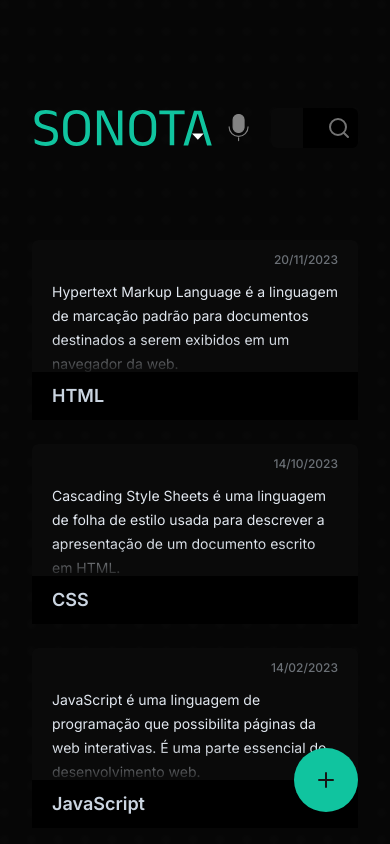
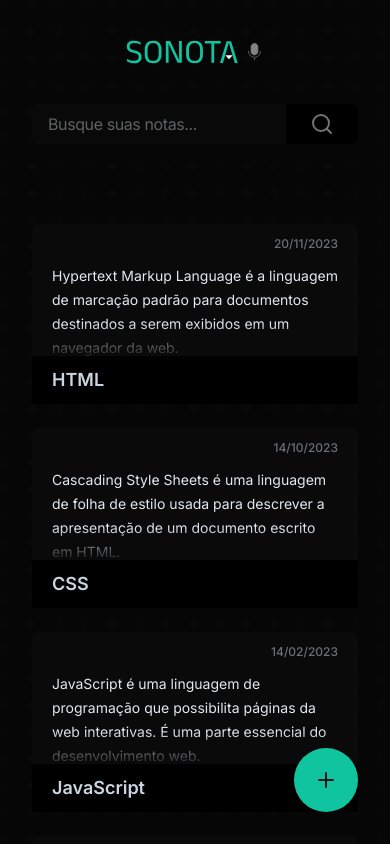
Before and after one commit to Bruno-SF-dev/Sonota, a React (Vite) app: page / in a window 390 px wide. Shown: the top 844 px of the page. Built offline with nearby package versions, Linux system fonts and the light colour scheme.

Commit message:
fix: adaptar elementos que não estavam responsivos

```diff
--- a/src/components/search-note/index.tsx
+++ b/src/components/search-note/index.tsx
@@ -6,12 +6,12 @@ export const NoteSearch = () => {
   const { handleSearchNote, register } = useSearchNote();
 
   return (
-    <div className="flex items-center max-w-6xl justify-between gap-4">
-      <img src={logo} alt="NLW Experts" className="h-16" />
+    <div className="flex max-w-6xl justify-between flex-col md:flex-row md:items-center gap-8 md:gap-4">
+      <img src={logo} alt="NLW Experts" className="h-10 md:h-16" />
 
       <form
         onSubmit={handleSearchNote}
-        className="w-full max-w-md flex rounded-md overflow-hidden"
+        className="w-full md:max-w-md flex rounded-md overflow-hidden"
       >
         <div className="w-full flex">
           <label htmlFor="searchText"></label>
--- a/src/main.tsx
+++ b/src/main.tsx
@@ -12,6 +12,6 @@ ReactDOM.createRoot(document.getElementById("root")!).render(
     <QueryClientProvider client={queryClient}>
       <RouterProvider router={router} />
     </QueryClientProvider>
-    <Toaster richColors />
+    <Toaster richColors position="bottom-center" />
   </React.StrictMode>
 );
--- a/src/pages/notes/index.tsx
+++ b/src/pages/notes/index.tsx
@@ -3,7 +3,7 @@ import { NoteSearch } from "../../components/search-note";
 
 export const Notes = () => {
   return (
-    <div className="flex flex-1 flex-col space-y-20 mx-auto max-w-6xl pt-24 pb-44 px-8 xl:px-0 min-h-[100vh]">
+    <div className="flex flex-1 flex-col space-y-20 mx-auto max-w-6xl pt-8 md:pt-24 pb-44 px-8 xl:px-0 min-h-[100vh]">
       <NoteSearch />
       <NoteList />
     </div>
```
